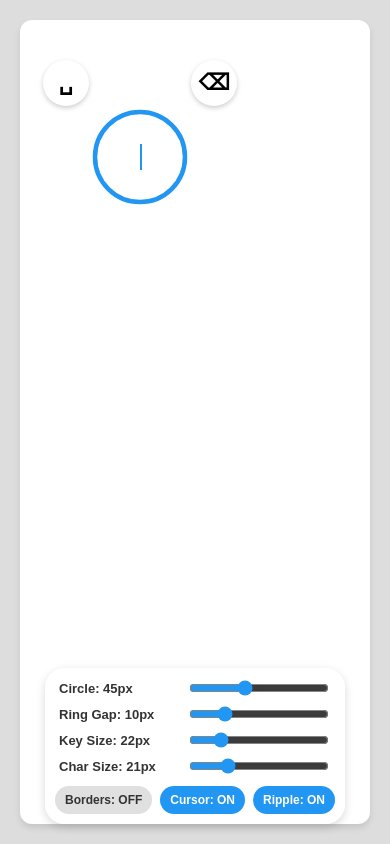
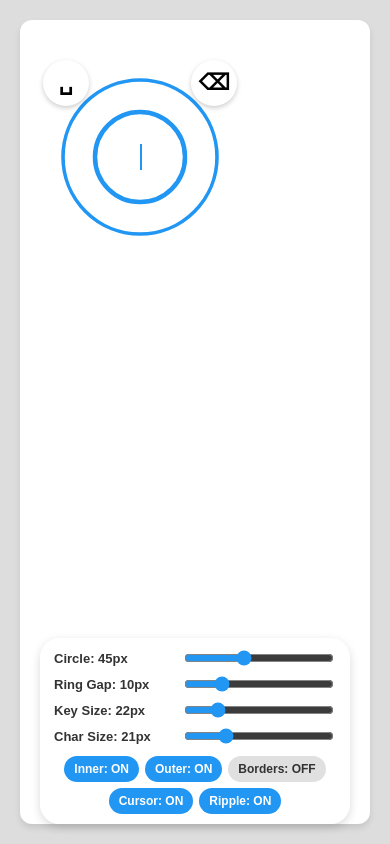
Before and after one commit to tinkerbeo/khunglong_baochua, a plain HTML site: page index.html in a window 390 px wide. Drawn offline with Linux system fonts and the light colour scheme.

```diff
--- a/index.html
+++ b/index.html
@@ -87,7 +87,7 @@
             bottom: 20px;
             left: 50%;
             transform: translateX(-50%);
-            width: 300px;
+            width: 310px;
             max-width: 92vw;
             display: flex;
             flex-direction: column;
@@ -124,13 +124,14 @@
 
         .toggle-row {
             display: flex;
+            flex-wrap: wrap;
             justify-content: center;
-            gap: 8px;
+            gap: 6px;
             margin-top: 4px;
         }
 
         .toggle-btn {
-            padding: 7px 10px;
+            padding: 6px 10px;
             border-radius: 16px;
             border: none;
             font-size: 12px;
@@ -175,6 +176,8 @@
             <input type="range" class="slider" id="charSlider" min="12" max="48" step="1" value="21">
         </div>
         <div class="toggle-row">
+            <button class="toggle-btn active" id="toggleInner">Inner: ON</button>
+            <button class="toggle-btn active" id="toggleOuter">Outer: ON</button>
             <button class="toggle-btn" id="toggleBorders">Borders: OFF</button>
             <button class="toggle-btn active" id="toggleCursor">Cursor: ON</button>
             <button class="toggle-btn active" id="toggleRipple">Ripple: ON</button>
@@ -203,6 +206,8 @@
     let cursorSparks = [];
 
     // 🎛️ TOGGLE STATES
+    let showInnerCircle = true;
+    let showOuterCircle = true;
     let showBorders = false;
     let showCursor = true;
     let showRipple = true;
@@ -215,6 +220,9 @@
     const caret = document.getElementById('caret');
     const btnSpace = document.getElementById('btnSpace');
     const btnBackspace = document.getElementById('btnBackspace');
+
+    const toggleInnerBtn = document.getElementById('toggleInner');
+    const toggleOuterBtn = document.getElementById('toggleOuter');
     const toggleBordersBtn = document.getElementById('toggleBorders');
     const toggleCursorBtn = document.getElementById('toggleCursor');
     const toggleRippleBtn = document.getElementById('toggleRipple');
@@ -389,7 +397,6 @@
                 if (isValidAction) {
                     const now = Date.now();
 
-                    // ⚡ Brief color flash on the fired key
                     zoneFlashes.push({
                         index: activeCharIndex,
                         isCancelBtn: isCancelBtn,
@@ -482,6 +489,22 @@
     });
 
     // 🎛️ Toggle Listeners
+    toggleInnerBtn.addEventListener('touchstart', (e) => {
+        e.preventDefault();
+        e.stopPropagation();
+        showInnerCircle = !showInnerCircle;
+        toggleInnerBtn.textContent = `Inner: ${showInnerCircle ? 'ON' : 'OFF'}`;
+        toggleInnerBtn.classList.toggle('active', showInnerCircle);
+    }, {passive: false});
+
+    toggleOuterBtn.addEventListener('touchstart', (e) => {
+        e.preventDefault();
+        e.stopPropagation();
+        showOuterCircle = !showOuterCircle;
+        toggleOuterBtn.textContent = `Outer: ${showOuterCircle ? 'ON' : 'OFF'}`;
+        toggleOuterBtn.classList.toggle('active', showOuterCircle);
+    }, {passive: false});
+
     toggleBordersBtn.addEventListener('touchstart', (e) => {
         e.preventDefault();
         e.stopPropagation();
@@ -533,11 +556,11 @@
             const isActive = (i === activeCharIndex);
 
             if (isAnchor && isActive) {
-                fillKeyWedge(cx, cy, i, 'rgba(255, 152, 0, 0.85)'); // Orange: Cancel hover
+                fillKeyWedge(cx, cy, i, 'rgba(255, 152, 0, 0.85)');
             } else if (isAnchor) {
-                fillKeyWedge(cx, cy, i, 'rgba(76, 175, 80, 0.85)'); // Green: Anchored
+                fillKeyWedge(cx, cy, i, 'rgba(76, 175, 80, 0.85)');
             } else if (isActive) {
-                fillKeyWedge(cx, cy, i, 'rgba(33, 150, 243, 0.75)'); // Blue: Aimed
+                fillKeyWedge(cx, cy, i, 'rgba(33, 150, 243, 0.75)');
             }
         }
 
@@ -553,12 +576,14 @@
             return true;
         });
 
-        // 3️⃣ COMPLETE INNER CIRCLE
-        ctx.beginPath();
-        ctx.arc(cx, cy, innerRadius, 0, Math.PI * 2);
-        ctx.strokeStyle = '#2196F3';
-        ctx.lineWidth = Math.max(3, Math.min(6, innerRadius * 0.1));
-        ctx.stroke();
+        // 3️⃣ OPTIONAL INNER BLUE CIRCLE
+        if (showInnerCircle) {
+            ctx.beginPath();
+            ctx.arc(cx, cy, innerRadius, 0, Math.PI * 2);
+            ctx.strokeStyle = '#2196F3';
+            ctx.lineWidth = Math.max(3, Math.min(6, innerRadius * 0.1));
+            ctx.stroke();
+        }
 
         // 4️⃣ OPTIONAL KEY BORDERS
         if (showBorders) {
@@ -582,7 +607,16 @@
             }
         }
 
-        // 5️⃣ DRAW CHARACTERS ONLY AFTER FIRST STROKE
+        // 5️⃣ OPTIONAL OUTER BOUNDING CIRCLE
+        if (showOuterCircle) {
+            ctx.beginPath();
+            ctx.arc(cx, cy, outerRadius, 0, Math.PI * 2);
+            ctx.strokeStyle = '#2196F3';
+            ctx.lineWidth = Math.max(2, Math.min(4, innerRadius * 0.08));
+            ctx.stroke();
+        }
+
+        // 6️⃣ DRAW CHARACTERS ONLY AFTER FIRST STROKE
         if (firstFiredZone !== null) {
             ctx.textAlign = 'center';
             ctx.textBaseline = 'middle';
@@ -614,7 +648,7 @@
             }
         }
 
-        // 6️⃣ OPTIONAL RIPPLE EFFECT
+        // 7️⃣ OPTIONAL RIPPLE EFFECT
         if (showRipple) {
             cursorSparks = cursorSparks.filter(spark => {
                 const age = now - spark.startTime;
@@ -645,7 +679,7 @@
             cursorSparks = [];
         }
 
-        // 7️⃣ OPTIONAL FINGER TRACKING CURSOR
+        // 8️⃣ OPTIONAL FINGER TRACKING CURSOR
         if (showCursor && fingerPos) {
             ctx.beginPath();
             ctx.arc(fingerPos.x, fingerPos.y, 24, 0, Math.PI * 2);
```
